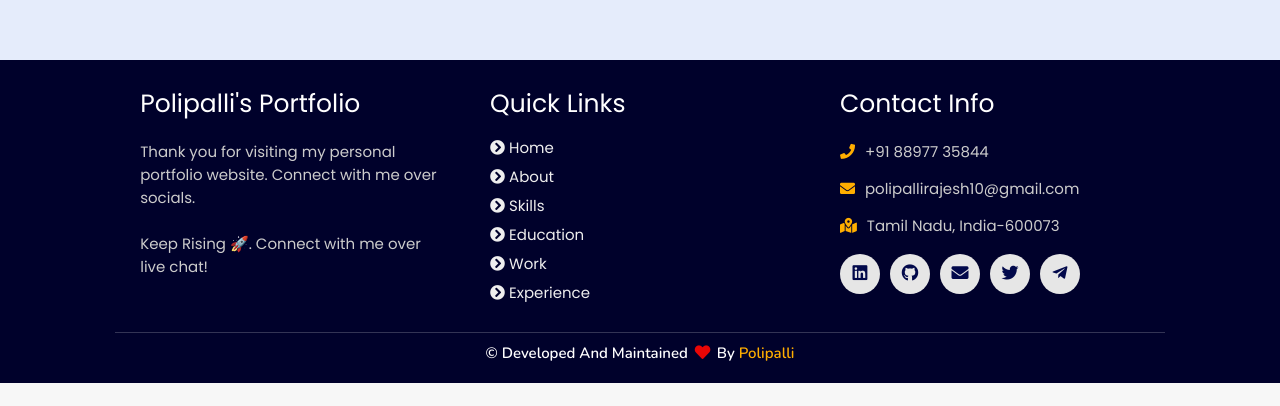
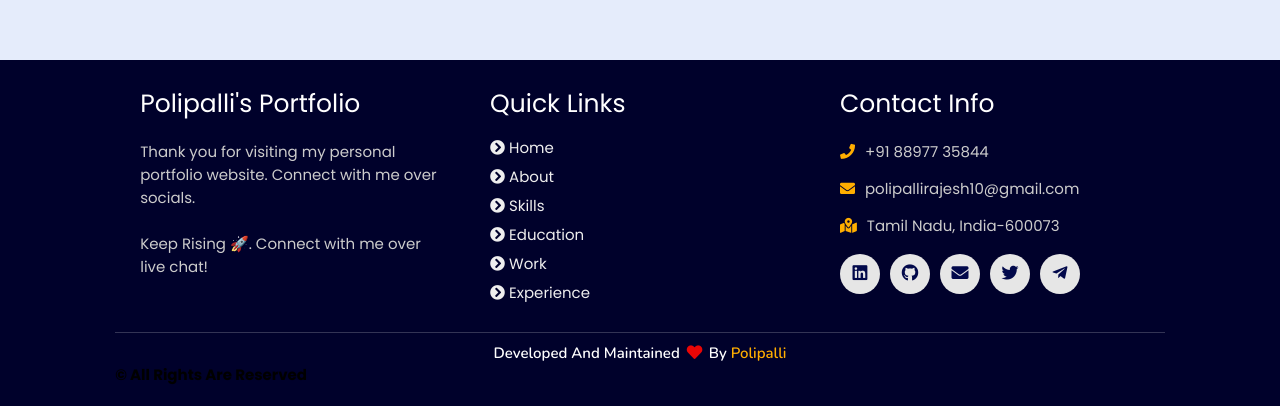
Before and after one commit to rajeshpolipalli/Polipalli-Rajesh, a plain HTML site: page index.html in a window 1280 px wide. Shown: the part 5896-6302 px from the top of the page. Before the commit the page ends 6279 px from the top, so only its background shows below. Drawn offline with nearby package versions, Linux system fonts and the light colour scheme; animation ran at ten frames a second.

Commit message:
Update index.html

```diff
--- a/index.html
+++ b/index.html
@@ -426,7 +426,8 @@ Reduced processing time by 40% through efficient database management and text co
       </div>
   </div>
 
-  <h1 class="credit"> © Developed and Maintained    <i class="fa fa-heart pulse"></i> by <a href="https://www.linkedin.com/in/rajesh-polipalli-4b1862294/"> Polipalli</a></h1>
+  <h1 class="credit"> Developed and Maintained    <i class="fa fa-heart pulse"></i> by <a href="https://www.linkedin.com/in/rajesh-polipalli-4b1862294/"> Polipalli</a></h1>
+    <h1> © All Rights are Reserved</h1>
 
 </section>
 <!-- footer section ends -->
```
